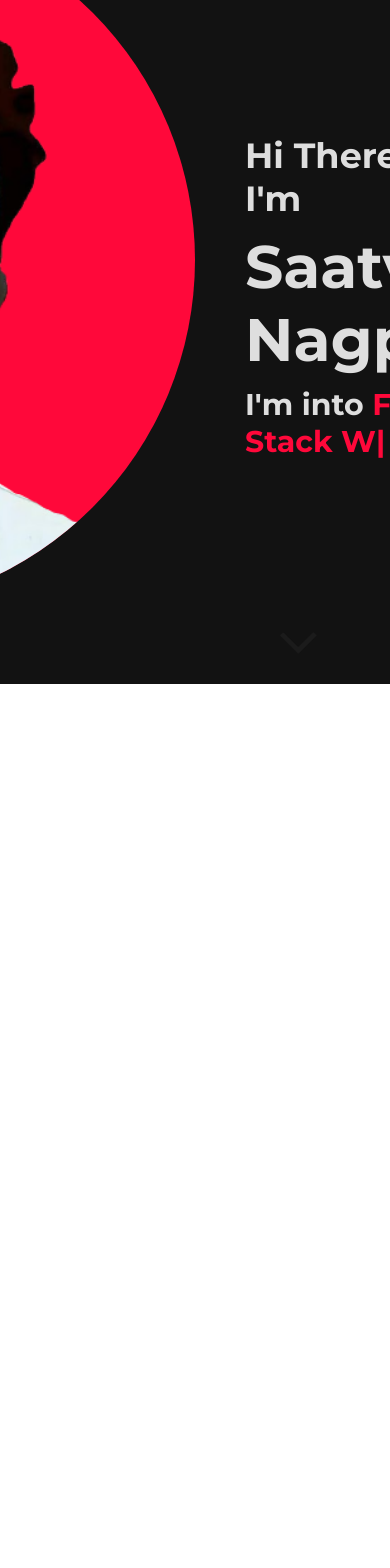
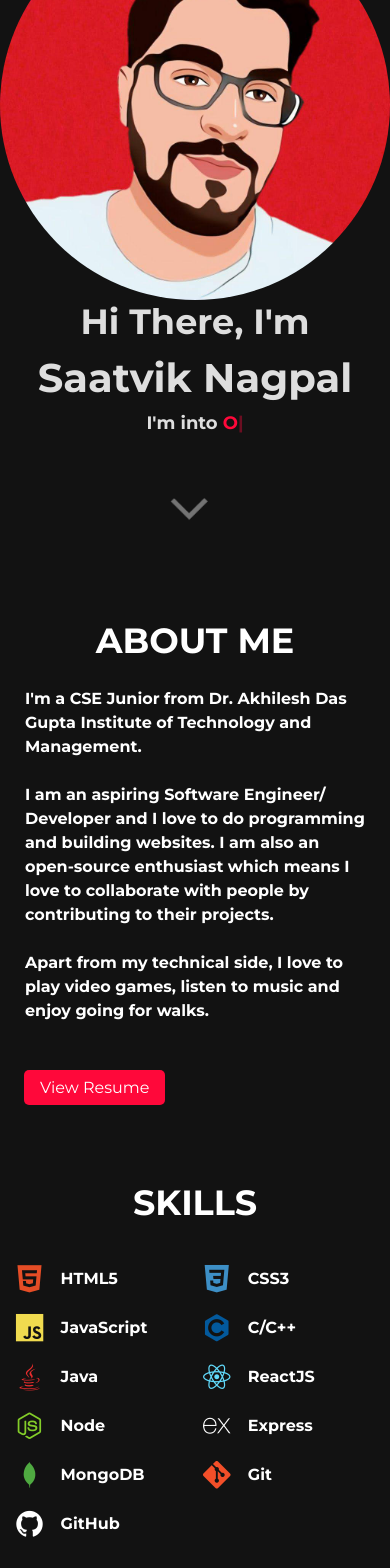
Before and after one commit to saatviknagpal/portfolio, a React (Create React App) app: page / in a window 390 px wide. Shown: the part 160-1728 px from the top of the page. Before the commit the page ends 844 px from the top, so only its background shows below. Built offline with nearby package versions, Linux system fonts and the light colour scheme; a web font is replaced by a local one.

Commit message:
made the whole website responsive

```diff
--- a/public/index.html
+++ b/public/index.html
@@ -5,19 +5,14 @@
   <meta charset="utf-8" />
   <meta name="viewport" content="width=device-width, initial-scale=1" />
   <meta name="description" content="Web site created using create-react-app" />
-  <link href="https://fonts.googleapis.com/css2?family=Roboto:wght@100;200;300;400;500;700;900&display=swap" rel="stylesheet">
+  <link href="https://fonts.googleapis.com/css2?family=Roboto:wght@100;200;300;400;500;700;900&display=swap"
+    rel="stylesheet">
   <link href="http://fonts.cdnfonts.com/css/agustina" rel="stylesheet">
   <link rel="stylesheet" href="https://cdn.jsdelivr.net/gh/devicons/devicon@latest/devicon.min.css">
   <link rel="preconnect" href="https://fonts.googleapis.com">
-<link href="https://fonts.googleapis.com/css2?family=Montserrat:wght@100;200;300;400;500;700;900&display=swap" rel="stylesheet">
-  <style>
-    *{
-      font-family: 'Montserrat', sans-serif;
-      margin: 0;
-      overflow-x:hidden;
-    }
-  </style>
-  <title>React Portfolio Website</title>
+  <link href="https://fonts.googleapis.com/css2?family=Montserrat:wght@100;200;300;400;500;700;900&display=swap"
+    rel="stylesheet">
+  <title>Saatvik Nagpal | Portfolio</title>
 </head>
 
 <body>
--- a/src/app.scss
+++ b/src/app.scss
@@ -1,9 +1,18 @@
+*{
+  font-family: 'Montserrat', sans-serif;
+  margin: 0;
+  ::-webkit-scrollbar {
+    display: none;
+  }
+  scroll-behavior: smooth !important;
+}
+
+
 .app {
   height: 100vh;
 
   .sections {
     width: 100%;
-    height: calc(100vh - 70px);
     background-color: #121212;
     position: relative;
     top: 70px;
@@ -14,7 +23,6 @@
 
     > * {
       width: 100vw;
-      height: calc(100vh - 70px);
       scroll-behavior: smooth !important;
     }
   }
--- a/src/components/about/about.scss
+++ b/src/components/about/about.scss
@@ -1,14 +1,20 @@
+@import "../../global.scss";
+
 .about {
   background-color: #121212;
   color: white;
   display: flex;
-  overflow: hidden;
+  margin-bottom: 20vh;
+
+  @include mobile {
+    flex-direction: column;
+    align-items: center;
+  }
 
   .wrapper {
     width: 100%;
     height: 100%;
     flex: 0.5;
-    overflow: hidden;
     margin-top: 20vh;
 
     h1 {
@@ -32,11 +38,19 @@
       border-radius: 5px;
       color: white;
       background-color: #ff083a;
+      @include mobile {
+        margin-left: 1.5rem;
+      }
     }
   }
   .skills {
     flex: 0.5;
-    overflow: hidden;
     margin-top: 20vh;
+    @include mobile {
+      margin-top: 10vh;
+      text-align: center;
+      width: 100%;
+      height: 100%;
+    }
   }
 }
--- a/src/components/contact/contact.scss
+++ b/src/components/contact/contact.scss
@@ -1,30 +1,36 @@
-.contact{
-    background-color:#121212;
+@import "../../global.scss";
+
+.contact {
+  background-color: #121212;
   display: flex;
   color: #dedede;
-    margin-top: 20vh;
-    .left{
+
+  @include mobile {
+    flex-direction: column;
+  }
+
+  .left {
     flex: 1;
     overflow: hidden;
     margin-top: 2rem;
-        img{
+    img {
       height: 100%;
       filter: invert(100%);
     }
   }
-    .right{
-        flex:1;
+  .right {
+    flex: 1;
     display: flex;
     margin-top: 2rem;
     flex-direction: column;
     align-items: center;
     justify-content: center;
 
-        h2{
+    h2 {
       font-size: 30px;
     }
 
-        form{
+    form {
       width: 70%;
       height: 70%;
       display: flex;
@@ -32,19 +38,19 @@
       align-items: center;
       justify-content: space-around;
 
-            input{
+      input {
         width: 300px;
         height: 30px;
         font-size: 14px;
       }
 
-            textarea{
+      textarea {
         width: 300px;
         height: 300px;
         font-size: 14px;
       }
 
-            button{
+      button {
         width: 150px;
         height: 30px;
         color: white;
@@ -54,11 +60,11 @@
         font-weight: 500;
         cursor: pointer;
 
-                &:focus{
+        &:focus {
           outline: none;
         }
       }
-            span{
+      span {
         color: green;
       }
     }
--- a/src/components/education/education.scss
+++ b/src/components/education/education.scss
@@ -4,6 +4,7 @@
   // overflow-y: scroll; add this css if more experience
   background-size: contain;
   height: auto !important;
+  margin-bottom: 20vh;
   h1 {
     color: hsl(0, 0%, 87%);
     font-size: 35px;
--- a/src/components/experience/experience.scss
+++ b/src/components/experience/experience.scss
@@ -1,3 +1,5 @@
+@import "../../global.scss";
+
 .experience {
   background-color: #121212;
   overflow: hidden;
@@ -45,6 +47,9 @@
     border-radius: 5px;
     color: white;
     background-color: #ff083a;
+    @include mobile{
+      font-size: 13px;
+    }
   }
   a:hover {
     background-color: rgb(175, 4, 38);
--- a/src/components/intro/Intro.jsx
+++ b/src/components/intro/Intro.jsx
@@ -9,7 +9,14 @@ export default function Intro() {
     init(textRef.current, {
       showCursor: true,
       backDelay: 1500,
-      strings: ["Full Stack Web Development.", "Open Source.", "Competitive Programming.", "Gaming.", "Cats.","Music."],
+      strings: [
+        "Full Stack Web Development.",
+        "Open Source.",
+        "Competitive Programming.",
+        "Gaming.",
+        "Cats.",
+        "Music.",
+      ],
     });
   }, []);
 
@@ -28,7 +35,7 @@ export default function Intro() {
             I'm into <span ref={textRef}></span>
           </h3>
         </div>
-        <a href="#about">
+        <a href="#about" className="drop-arrow">
           <img src="assets/down.png" alt="" />
         </a>
       </div>
--- a/src/components/intro/intro.scss
+++ b/src/components/intro/intro.scss
@@ -1,23 +1,37 @@
+@import "../../global.scss";
+
 .intro {
   background-color: #121212;
   display: flex;
   color: hsl(0, 0%, 87%);
 
+  @include mobile{
+    flex-direction: column;
+    align-items: center;
+  }
+
   .left {
     flex: 0.5;
     overflow: hidden;
     .imgContainer {
-      width: 700px;
-      height: 700px;
-      border-radius: 50%;
+
       display: flex;
-      background-color: #ff083a;
-      align-items: flex-end;
+      align-items: flex-start;
       justify-content: center;
       float: right;
 
+      @include mobile{
+        align-items: flex-start;
+      }
+
       img {
-        height: 90%;
+        height: 50%;
+        border-radius: 50%;
+        width: 80%;
+
+        @include mobile{
+          width: 100%;
+        }
       }
     }
   }
@@ -25,22 +39,35 @@
     flex: 0.5;
     position: relative;
     .wrapper {
-      width: 100%;
       height: 100%;
       padding-left: 50px;
       display: flex;
       flex-direction: column;
       justify-content: center;
 
+      @include mobile{
+        padding-left: 0;
+        align-items: center;
+      }
+
       h1 {
         font-size: 60px;
         margin: 10px 0;
+
+        @include mobile{
+          font-size: 40px;
+        }
       }
       h2 {
         font-size: 35px;
       }
       h3 {
         font-size: 30px;
+        margin-bottom: 1rem;
+
+        @include mobile{
+          font-size: 18px;
+        }
 
         span {
           font-size: inherit;
@@ -68,6 +95,11 @@
       img {
         width: 50px;
         animation: arrowBlink 2s infinite;
+
+        @include mobile{
+          position: relative;
+          top:100px;
+        }
       }
       @keyframes arrowBlink {
         100% {
--- a/src/components/portfolio/portfolio.scss
+++ b/src/components/portfolio/portfolio.scss
@@ -6,23 +6,20 @@
   display: flex;
   flex-direction: column;
   align-items: center;
-  margin-top: 30vh;
-
+  margin-bottom: 20vh;
 
   .content {
     margin-bottom: 100px;
     text-align: center;
-      h1{
+    h1 {
       font-size: 35px;
-    color:#dedede;
+      color: #dedede;
       margin-top: 2rem;
     }
-      p{
+    p {
       font-size: 16px;
       line-height: 30px;
-        color:#dedede;
-
-
+      color: #dedede;
     }
   }
 
@@ -31,8 +28,6 @@
     padding: 0;
     list-style: none;
     display: flex;
-
-
   }
 
   .container {
@@ -41,8 +36,6 @@
     align-items: center;
     justify-content: center;
     flex-wrap: wrap;
-
-
 
     .item {
       width: 220px;
@@ -56,10 +49,8 @@
       color: white;
       text-align: center;
       position: relative;
-      transition: all .5s ease;
+      transition: all 0.5s ease;
       cursor: pointer;
-
-
 
       h3 {
         position: absolute;
--- a/src/global.scss
+++ b/src/global.scss
@@ -1 +1,9 @@
-$mainColor : white;
+$mainColor: white;
+
+$width: 768px;
+
+@mixin mobile {
+  @media (max-width: #{$width}) {
+    @content;
+  }
+}
```
Also changed, not shown: public/assets/man.png. Lines whose indentation alone changed are shown as unchanged.
